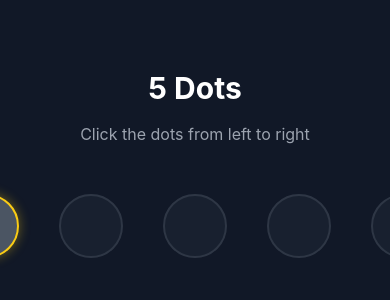
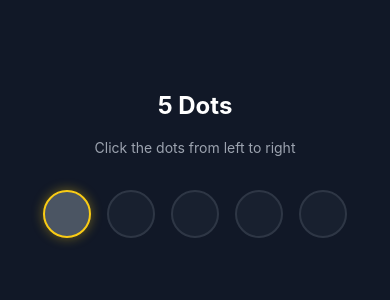
Before and after one commit to geea-develop/five-dots, a Next.js app: page / in a window 390 px wide. Shown: the part 258-558 px from the top of the page. Built offline with nearby package versions, Linux system fonts and the light colour scheme.

Commit message:
fix: responsive layout for mobile - smaller dots and gaps

```diff
--- a/app/page.tsx
+++ b/app/page.tsx
@@ -62,9 +62,9 @@ export default function FiveDots() {
 
   return (
     <div className={`min-h-screen flex flex-col items-center justify-center p-4 relative overflow-hidden transition-colors duration-500 ${completed ? "bg-black" : "bg-gray-900"}`}>
-      <h1 className="text-3xl font-bold text-white mb-4 z-10">5 Dots</h1>
+      <h1 className="text-2xl sm:text-3xl font-bold text-white mb-4 z-10">5 Dots</h1>
 
-      <p className="text-gray-400 mb-12 text-center z-10">
+      <p className="text-sm sm:text-base text-gray-400 mb-8 sm:mb-12 text-center z-10">
         {completed
           ? "🪩 You did it!"
           : direction === "forward"
@@ -73,13 +73,13 @@ export default function FiveDots() {
       </p>
 
       {/* Dots */}
-      <div className="flex gap-10 items-center z-10">
+      <div className="flex gap-4 sm:gap-10 items-center z-10">
         {[1, 2, 3, 4, 5].map((dot) => {
           const isLit = litDots.has(dot);
           const isNext = !completed && dot === nextExpected;
 
           let className =
-            "w-16 h-16 rounded-full transition-all duration-300 border-2 ";
+            "w-12 h-12 sm:w-16 sm:h-16 rounded-full transition-all duration-300 border-2 ";
 
           if (isNext) {
             className +=
@@ -92,7 +92,7 @@ export default function FiveDots() {
           }
 
           if (completed) {
-            className = "w-16 h-16 rounded-full border-2 border-white animate-disco-dot";
+            className = "w-12 h-12 sm:w-16 sm:h-16 rounded-full border-2 border-white animate-disco-dot";
             className += ` disco-dot-${dot}`;
           }
 
```
